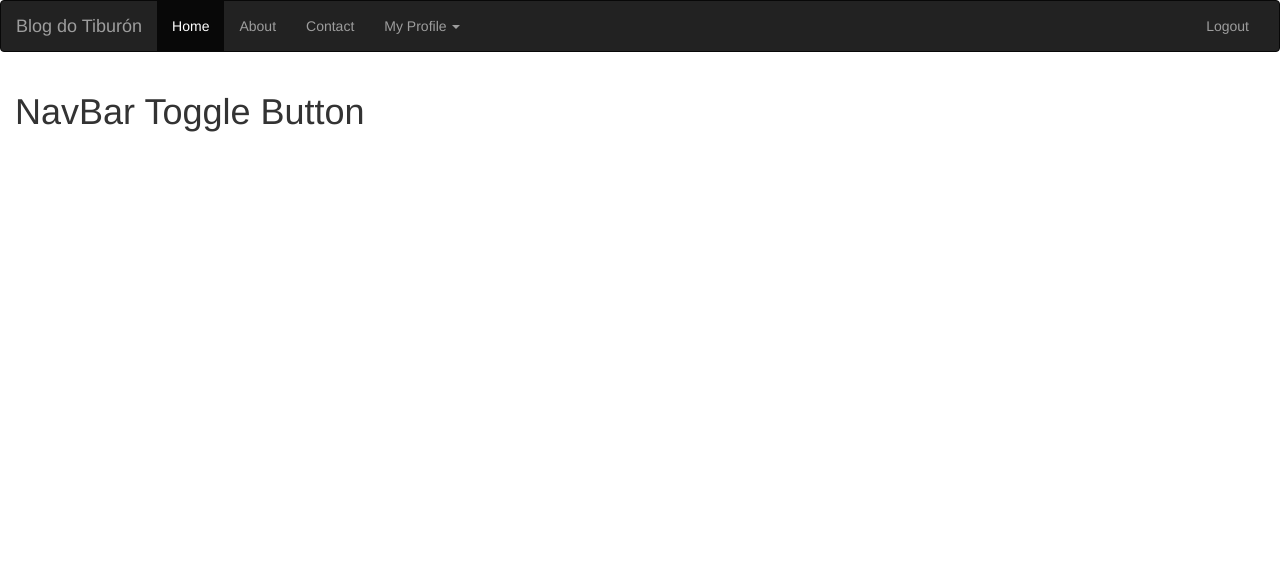
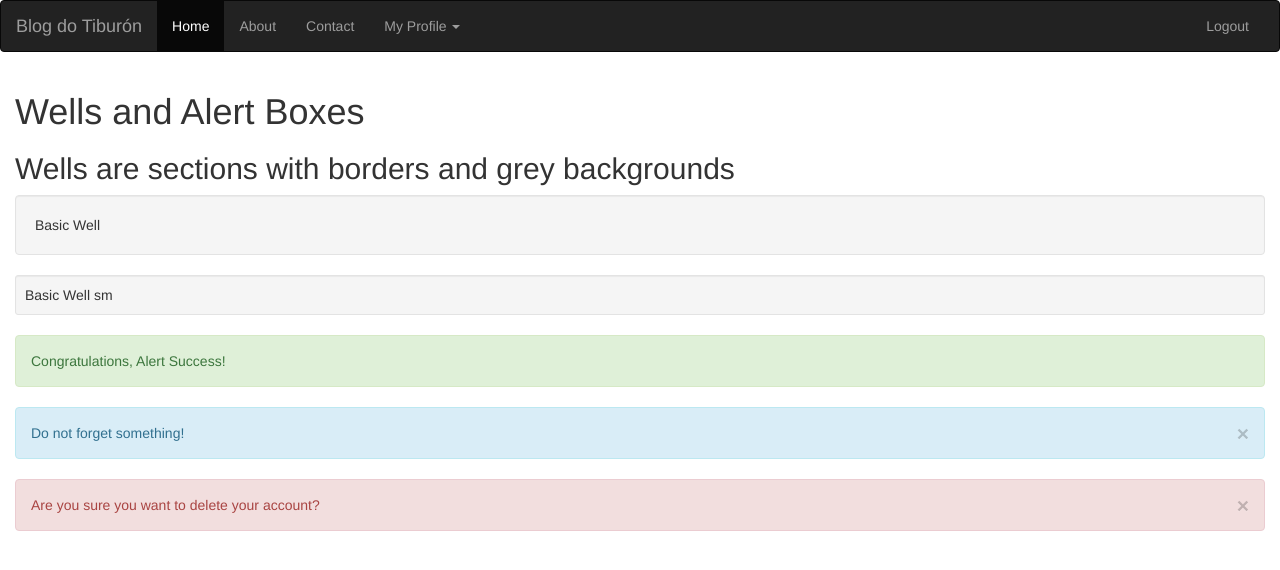
Before and after one commit to andreijohann/bootstrapEx, a plain HTML site: page index.html in a window 1280 px wide. Drawn offline with nearby package versions, Linux system fonts and the light colour scheme.

Commit message:
Wells and Alert Boxes

```diff
--- a/index.html
+++ b/index.html
@@ -7,6 +7,8 @@
     <link rel="stylesheet" href="https://maxcdn.bootstrapcdn.com/bootstrap/3.3.7/css/bootstrap.min.css" />
 </head>
 <body>
+
+<!-- NavBar -->
 <nav class="navbar navbar-inverse">
     <div class="container-fluid">
         <!-- Logo -->
@@ -45,8 +47,21 @@
         </div>
     </div>
 </nav>
+
+<!-- Main Content -->
 <div class="container-fluid">
-    <h1>NavBar Toggle Button</h1>
+    <h1>Wells and Alert Boxes</h1>
+    <h2>Wells are sections with borders and grey backgrounds</h2>
+    <div class="well">Basic Well</div>
+    <div class="well well-sm">Basic Well sm</div>
+
+    <div class="alert alert-success">Congratulations, Alert Success!</div>
+    <div class="alert alert-info">
+        <a href="#" class="close" data-dismiss="alert" aria-label="close">&times;</a>Do not forget something!
+    </div>
+    <div class="alert alert-danger fade in">
+        <a href="#" class="close" data-dismiss="alert" aria-label="close">&times;</a>Are you sure you want to delete your account?
+    </div>
 </div>
   <script src="https://ajax.googleapis.com/ajax/libs/jquery/3.2.0/jquery.min.js"></script>
   <script src="https://maxcdn.bootstrapcdn.com/bootstrap/3.3.7/js/bootstrap.min.js"></script>
```
